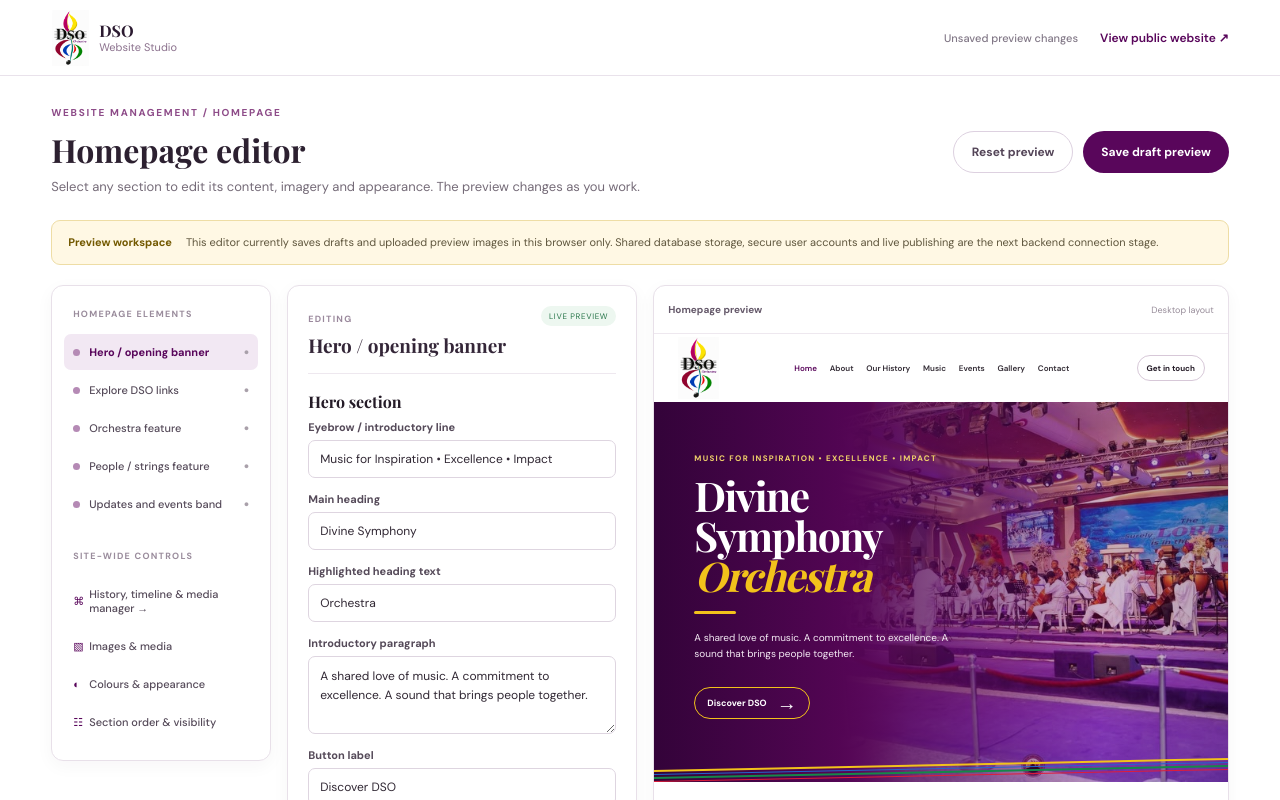
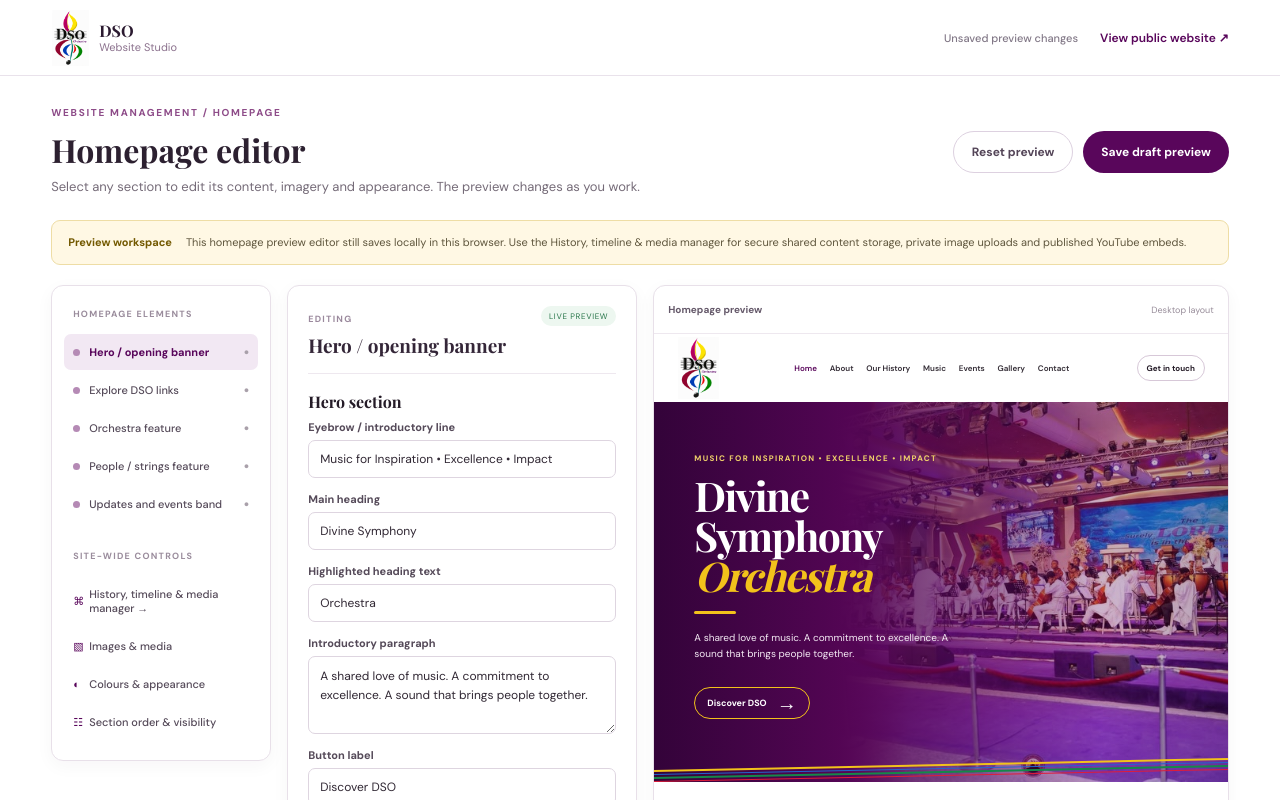
Before and after one commit to Divinesymphonyorchestra20/Divine-Symphony-Orchestra, a Next.js app: page /admin in a window 1280 px wide. Shown: the top 800 px of the page. Built offline with nearby package versions, Linux system fonts and the light colour scheme; a web font is replaced by a local one.

Commit message:
Clarify the separate History CMS workflow in admin homepage editor

```diff
--- a/app/admin/page.tsx
+++ b/app/admin/page.tsx
@@ -177,7 +177,7 @@ export default function AdminPage() {
     <div className="dso-admin-heading"><div><p className="dso-kicker">WEBSITE MANAGEMENT / HOMEPAGE</p><h1>Homepage editor</h1><p>Select any section to edit its content, imagery and appearance. The preview changes as you work.</p></div>
       <div className="dso-admin-buttons"><button className="dso-secondary" onClick={resetDraft}>Reset preview</button><button className="dso-primary" onClick={saveDraft}>Save draft preview</button></div>
     </div>
-    <div className="dso-prototype-warning"><b>Preview workspace</b><span>This editor currently saves drafts and uploaded preview images in this browser only. Shared database storage, secure user accounts and live publishing are the next backend connection stage.</span></div>
+    <div className="dso-prototype-warning"><b>Preview workspace</b><span>This homepage preview editor still saves locally in this browser. Use the History, timeline & media manager for secure shared content storage, private image uploads and published YouTube embeds.</span></div>
     <div className="dso-editor-layout">
       <aside className="dso-editor-sidebar">
         <div className="dso-sidebar-title">HOMEPAGE ELEMENTS</div>
```
